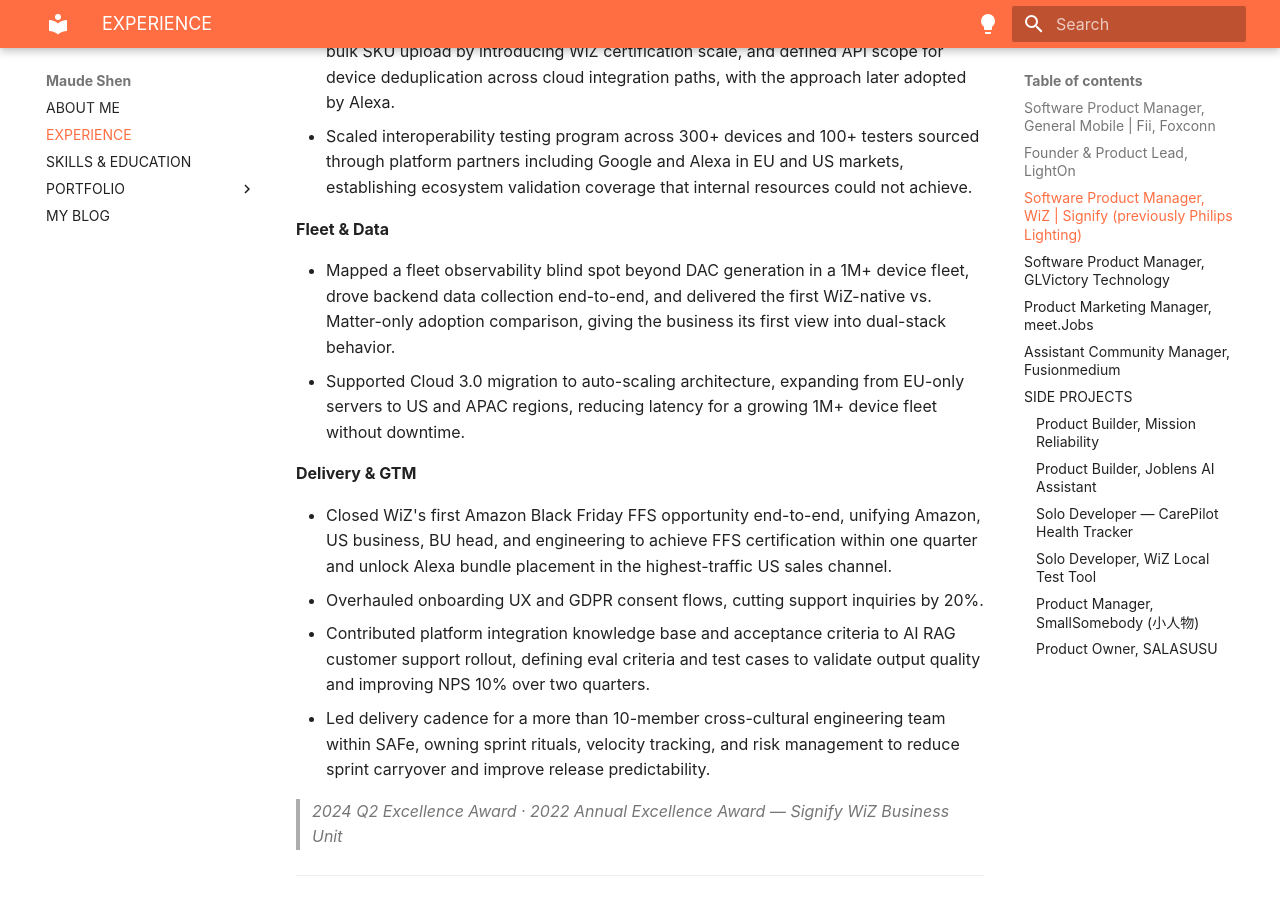
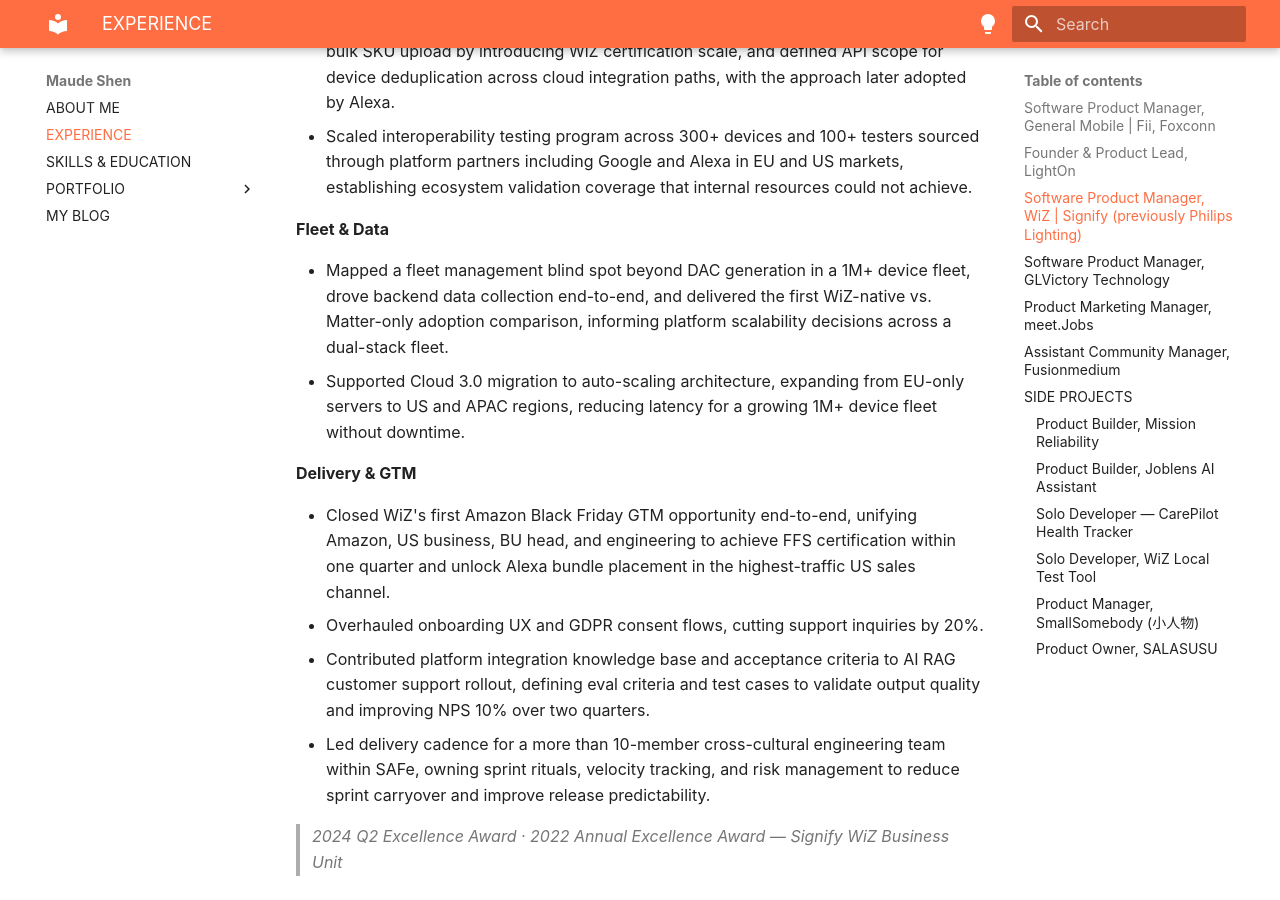
Before and after one commit to maudes/cv, an MkDocs documentation site: the page built from docs/experience.md, in a window 1280 px wide and 900 px high, scrolled down 1444 px. Built offline with MkDocs 1.6.1 and Material for MkDocs 9.7.7, drawn with Linux system fonts in a browser that asks for light colours; some web fonts are replaced; some of the changed text lies outside the part shown.

```diff
--- a/docs/experience.md
+++ b/docs/experience.md
@@ -1,9 +1,9 @@
 ### **Software Product Manager, [General Mobile](https://www.generalmobile.com/) | Fii, Foxconn** <br>
 <sub> ***Taipei, Taiwan  |  Nov 2025 - Present*** </sub>
 
-- Own client-facing delivery for Tier-1 ISP programs, establishing a structured communication layer between client requirements and engineering constraints and delivering 5 milestones on schedule within 6 months after prior resets.
+- Own client-facing delivery for Tier-1 ISP programs and platform roadmap, establishing a stakeholder management layer between client requirements and engineering constraints and delivering 5 milestones on schedule within 6 months after prior resets.
 - Introduced MAC-based open firmware authentication to eliminate UART disassembly, enabling remote testing workflows and extending the approach to production lines to satisfy client security requirements while preserving debug capability.
-- Drive SW certification delivery for CPE platforms including Wi-Fi 7 and EAA compliance, redefining app and embedded GUI scope boundaries with client and lab to eliminate two-thirds of failed line items before retest.
+- Drive SW certification compliance for CPE platforms including Wi-Fi 7 and EAA compliance, redefining app and embedded GUI scope boundaries with client and lab to eliminate two-thirds of failed line items before retest.
 - Streamline RFQ spec-matching workflows using Claude AI, reducing manual processing time by 30% per bid cycle.
 - Participate in prpl working groups and review ecosystem specifications including RDK-B to inform platform architecture and maintain alignment with evolving broadband standards.
 
@@ -30,12 +30,12 @@
 
 **Fleet & Data**
 
-- Mapped a fleet observability blind spot beyond DAC generation in a 1M+ device fleet, drove backend data collection end-to-end, and delivered the first WiZ-native vs. Matter-only adoption comparison, giving the business its first view into dual-stack behavior.
+- Mapped a fleet management blind spot beyond DAC generation in a 1M+ device fleet, drove backend data collection end-to-end, and delivered the first WiZ-native vs. Matter-only adoption comparison, informing platform scalability decisions across a dual-stack fleet.
 - Supported Cloud 3.0 migration to auto-scaling architecture, expanding from EU-only servers to US and APAC regions, reducing latency for a growing 1M+ device fleet without downtime.
 
 **Delivery & GTM**
 
-- Closed WiZ's first Amazon Black Friday FFS opportunity end-to-end, unifying Amazon, US business, BU head, and engineering to achieve FFS certification within one quarter and unlock Alexa bundle placement in the highest-traffic US sales channel.
+- Closed WiZ's first Amazon Black Friday GTM opportunity end-to-end, unifying Amazon, US business, BU head, and engineering to achieve FFS certification within one quarter and unlock Alexa bundle placement in the highest-traffic US sales channel.
 - Overhauled onboarding UX and GDPR consent flows, cutting support inquiries by 20%.
 - Contributed platform integration knowledge base and acceptance criteria to AI RAG customer support rollout, defining eval criteria and test cases to validate output quality and improving NPS 10% over two quarters.
 - Led delivery cadence for a more than 10-member cross-cultural engineering team within SAFe, owning sprint rituals, velocity tracking, and risk management to reduce sprint carryover and improve release predictability.
```
